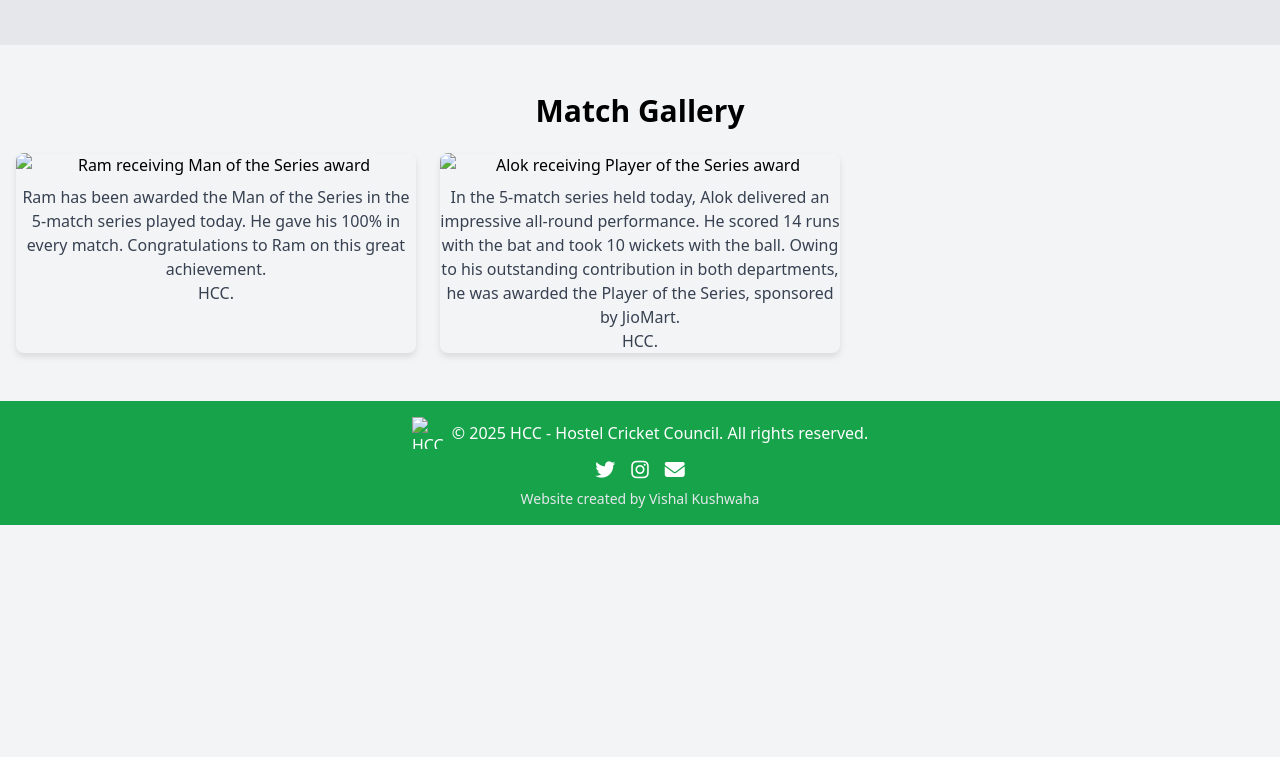
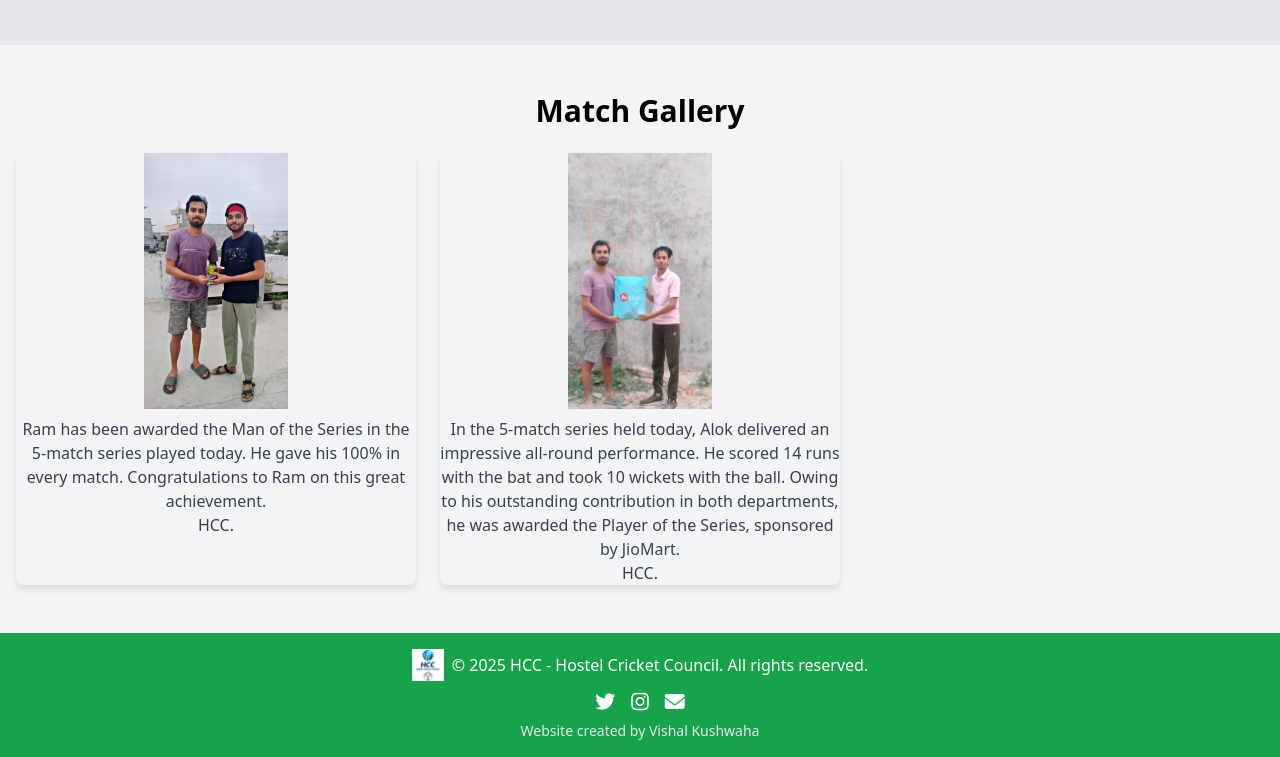
Before and after one commit to vishalkushwaha51/hcc, a plain HTML site: page index.html in a window 1280 px wide. Shown: the part 3273-4030 px from the top of the page. Before the commit the page ends 3798 px from the top, so only its background shows below. Drawn offline with nearby package versions, Linux system fonts and the light colour scheme.

Commit message:
Update index.html

```diff
--- a/index.html
+++ b/index.html
@@ -17,7 +17,7 @@
   <meta name="twitter:description" content="Join the Hostel Cricket Council for epic cricket matches and unforgettable moments!">
   <meta name="twitter:image" content="images/hcc-logo.png">
   <title>HCC - Hostel Cricket Council</title>
-  <link rel="icon" href="images/Screenshot 2025-06-01 151356.png" type="image/png">
+  <link rel="icon" href="Screenshot 2025-06-01 151356.png" type="image/png">
   <script src="https://cdn.tailwindcss.com"></script>
   <link rel="stylesheet" href="https://cdnjs.cloudflare.com/ajax/libs/font-awesome/6.4.0/css/all.min.css">
   <style>
@@ -352,11 +352,11 @@
       <h2 class="text-2xl sm:text-3xl font-bold mb-6">Match Gallery</h2>
       <div class="grid grid-cols-1 sm:grid-cols-2 lg:grid-cols-3 gap-4 sm:gap-6">
         <div class="gallery-item">
-          <img src="images/RAM.jpg" alt="Ram receiving Man of the Series award" class="gallery-image">
+          <img src="RAM.jpg" alt="Ram receiving Man of the Series award" class="gallery-image">
           <p class="text-sm sm:text-base mt-2 text-gray-700">Ram has been awarded the Man of the Series in the 5-match series played today. He gave his 100% in every match. Congratulations to Ram on this great achievement.<br>HCC.</p>
         </div>
         <div class="gallery-item">
-          <img src="images/ALOK.jpg" alt="Alok receiving Player of the Series award" class="gallery-image">
+          <img src="ALOK.jpg" alt="Alok receiving Player of the Series award" class="gallery-image">
           <p class="text-sm sm:text-base mt-2 text-gray-700">In the 5-match series held today, Alok delivered an impressive all-round performance. He scored 14 runs with the bat and took 10 wickets with the ball. Owing to his outstanding contribution in both departments, he was awarded the Player of the Series, sponsored by JioMart.<br>HCC.</p>
         </div>
       </div>
@@ -366,7 +366,7 @@
   <!-- Footer -->
   <footer class="bg-green-600 text-white p-4 text-center">
     <div class="flex justify-center items-center space-x-2 mb-2">
-      <img src="images/Screenshot 2025-06-01 151356.png" alt="HCC Logo" class="h-8 w-8 object-cover">
+      <img src="Screenshot 2025-06-01 151356.png" alt="HCC Logo" class="h-8 w-8 object-cover">
       <p class="text-sm sm:text-base">© 2025 HCC - Hostel Cricket Council. All rights reserved.</p>
     </div>
     <div class="flex justify-center space-x-4 mb-2">
```
